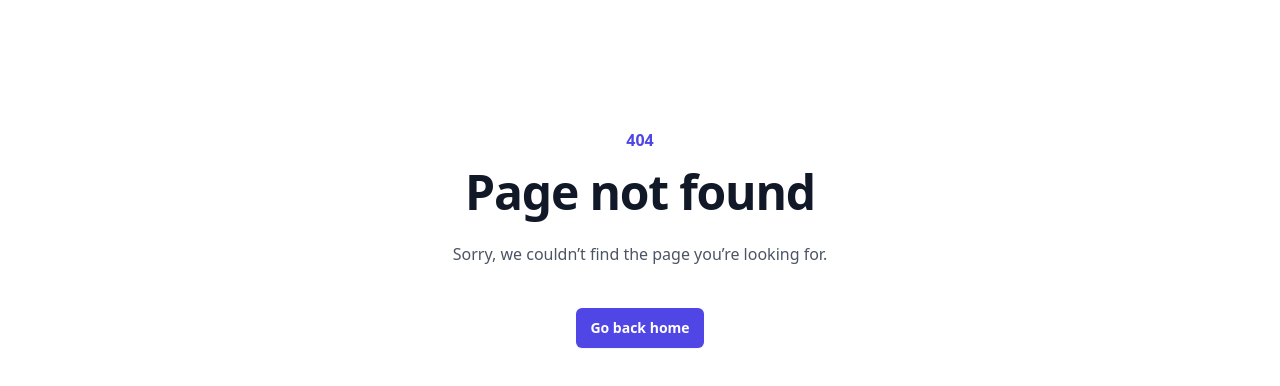
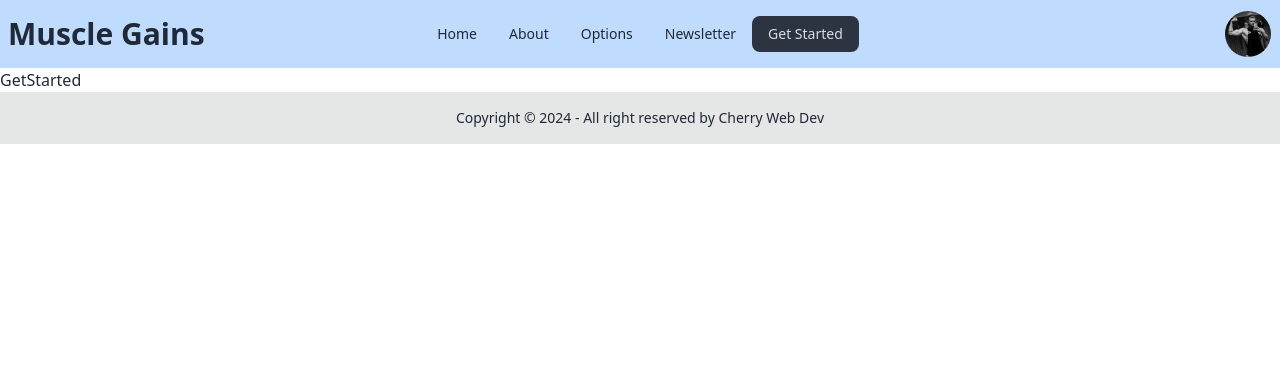
Before and after one commit to ken-cherry/muscle-gains, a React (Vite) app: page /getStarted in a window 1280 px wide. Before the commit this address had no page. Shown: the top 386 px of the page. Built offline with nearby package versions, Linux system fonts and the light colour scheme.

Commit message:
Created: GetStarted page

```diff
--- a/src/App.jsx
+++ b/src/App.jsx
@@ -7,6 +7,7 @@ import {
   Landing,
   Newsletter,
   Options,
+  GetStarted,
 } from "./pages";
 
 const router = createBrowserRouter([
@@ -31,6 +32,10 @@ const router = createBrowserRouter([
         path: "newsletter",
         element: <Newsletter />,
       },
+      {
+        path: "getStarted",
+        element: <GetStarted />,
+      },
     ],
   },
 ]);
--- a/src/components/NavLinks.jsx
+++ b/src/components/NavLinks.jsx
@@ -22,6 +22,11 @@ const navigation = [
     to: "/newsletter",
     text: "Newsletter",
   },
+  {
+    id: 5,
+    to: "/getStarted",
+    text: "Get Started",
+  },
 ];
 
 const NavLinks = () => {
--- /dev/null
+++ b/src/pages/GetStarted.jsx
@@ -0,0 +1,7 @@
+import React from "react";
+
+const GetStarted = () => {
+  return <div>GetStarted</div>;
+};
+
+export default GetStarted;
--- a/src/pages/index.js
+++ b/src/pages/index.js
@@ -4,3 +4,4 @@ export { default as HomeLayout } from "./HomeLayout";
 export { default as Landing } from "./Landing";
 export { default as Newsletter } from "./Newsletter";
 export { default as Options } from "./Options";
+export { default as GetStarted } from "./GetStarted";
```
